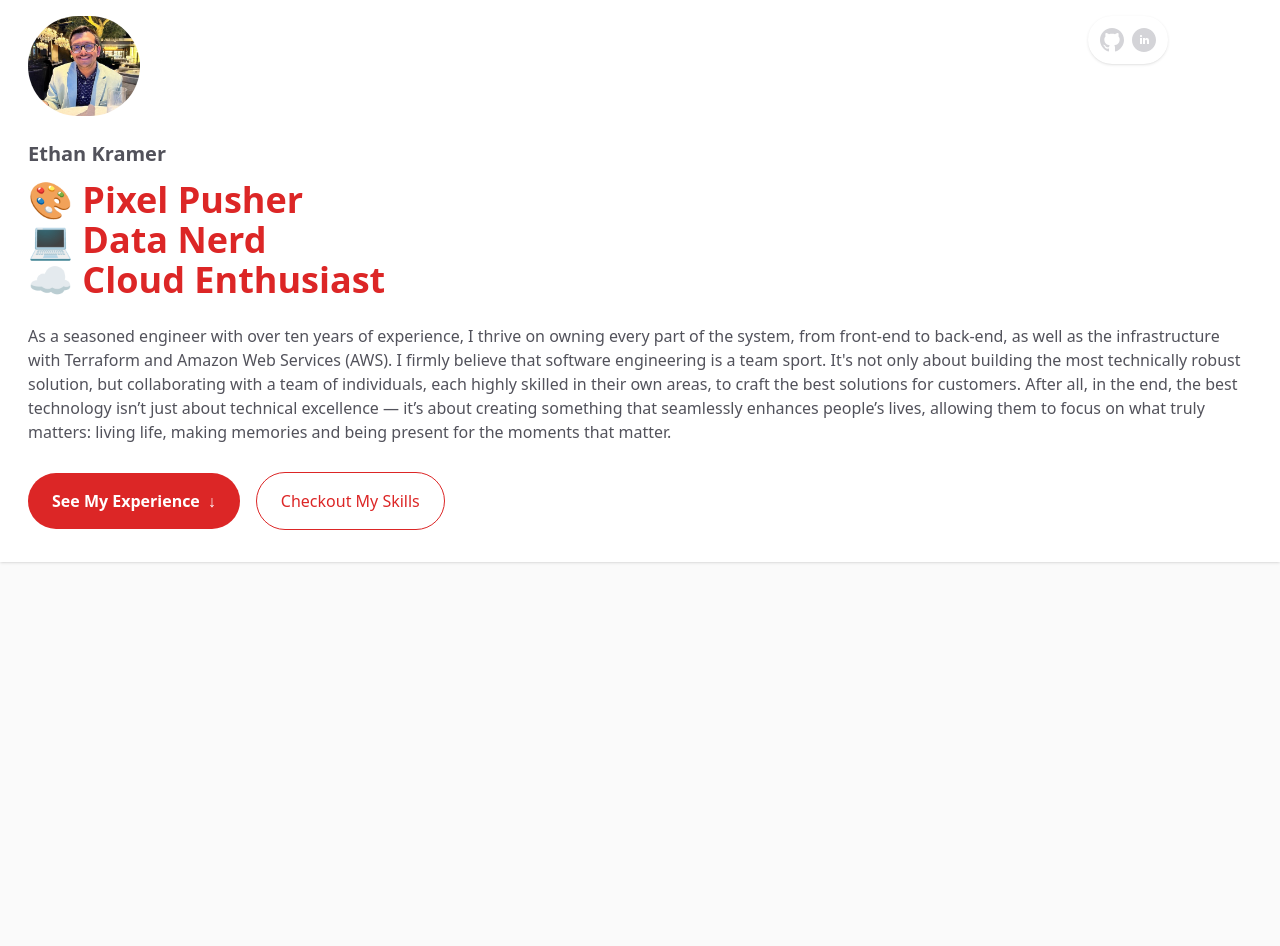
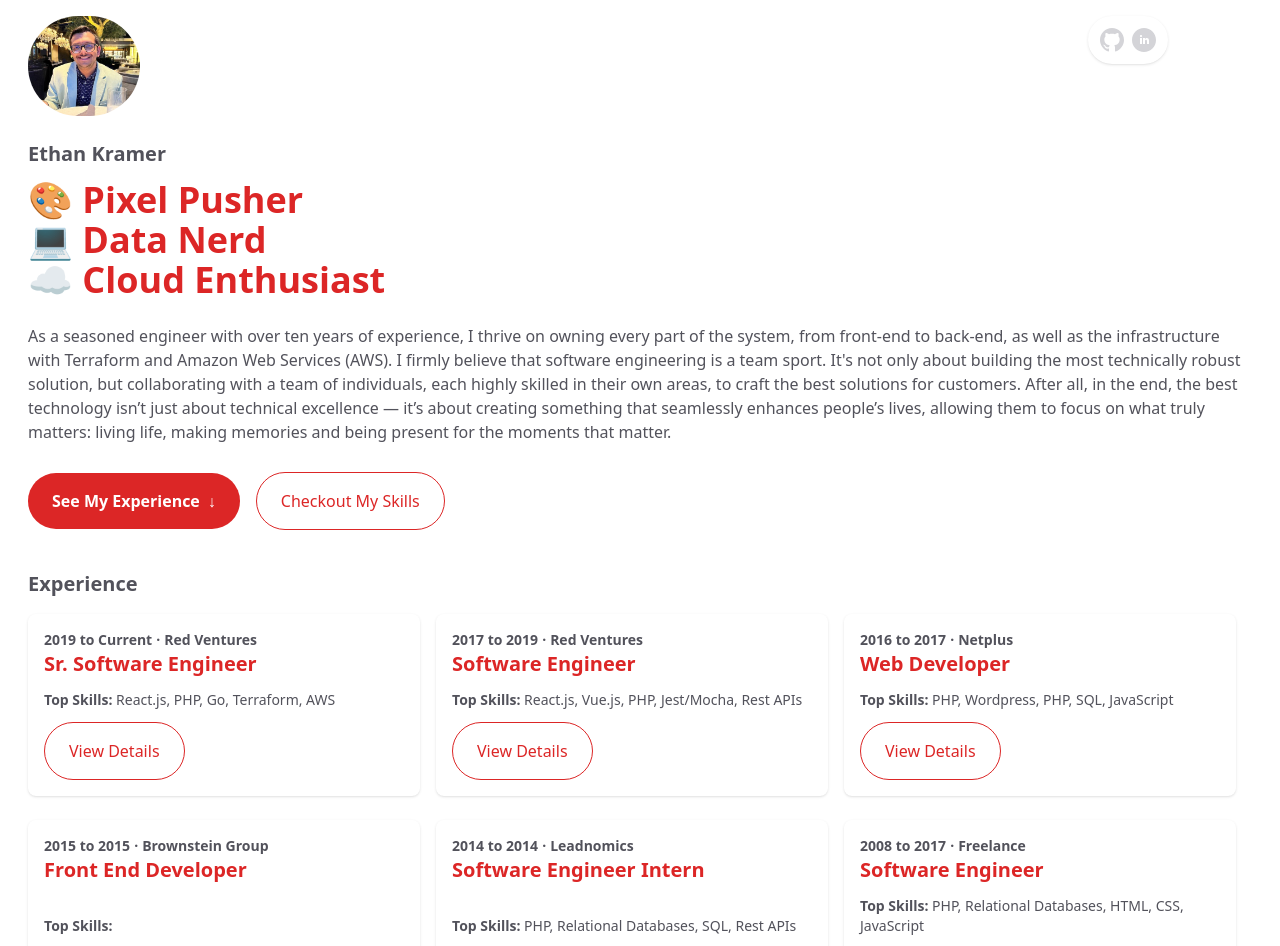
Before and after one commit to ekdevdes/ethankr-me, a React (Vite) app: page / in a window 1280 px wide. Shown: the top 946 px of the page. Before the commit the page ends 800 px from the top, so only its background shows below. Built offline with nearby package versions, Linux system fonts and the light colour scheme.

Commit message:
feat: initial pass at experience section

```diff
--- a/package.json
+++ b/package.json
@@ -12,10 +12,12 @@
   },
   "dependencies": {
     "classnames": "^2.5.1",
+    "lodash": "^4.17.21",
     "react": "^18.2.0",
     "react-dom": "^18.2.0"
   },
   "devDependencies": {
+    "@types/lodash": "^4.17.4",
     "@types/react": "^18.2.66",
     "@types/react-dom": "^18.2.22",
     "@typescript-eslint/eslint-plugin": "^7.2.0",
--- a/src/components/App.tsx
+++ b/src/components/App.tsx
@@ -1,13 +1,24 @@
-import { FC } from 'react'
+import { FC, useState, useEffect } from 'react'
+import isEmpty from 'lodash/isEmpty'
+import { Experience as ExperienceType } from '../types/experience'
+import expData from '../data/experience.json'
 
 import Hero from './Hero'
 import Nav from './Nav'
+import Experience from './Experience'
 
 const App: FC = () => {
+  const [exp, setExp] = useState<ExperienceType>()
+
+  useEffect(() => {
+    setExp(expData)
+  }, [])
+
   return (
     <div className="lg:container lg:mx-auto p-4 bg-white shadow-sm lg:shadow relative">
       <Nav />
       <Hero />
+      {!isEmpty(exp) && <Experience jobs={exp.jobs} />}
     </div>
   )
 }
--- /dev/null
+++ b/src/components/Experience.tsx
@@ -0,0 +1,25 @@
+import { FC } from 'react'
+import { Job as JobType } from '../types/experience'
+
+import Job from './Job'
+
+type ExpProps = {
+  jobs: JobType[]
+}
+
+const Experience: FC<ExpProps> = ({ jobs }) => {
+  return (
+    <div className="mt-3">
+      <p className="text-xl text-zinc-600 font-bold p-3 pb-0 selection:bg-red-700 selection:text-white">
+        Experience
+      </p>
+      <div className="grid grid-cols-1 md:grid-cols-2 lg:grid-cols-3 mt-4 px-3">
+        {jobs.map(job => {
+          return <Job details={job} key={job.id} />
+        })}
+      </div>
+    </div>
+  )
+}
+
+export default Experience
--- a/src/components/Hero.tsx
+++ b/src/components/Hero.tsx
@@ -44,7 +44,7 @@ const Hero: FC = () => {
       <div className="px-3 pt-6 md:pt-4 pb-4">
         <Button
           type="primary"
-          className="mb-4 md:mr-4 md:mb-0 lg:pr-10 relative group text-center md:text-left"
+          className="mb-4 md:mr-4 md:mb-0 lg:pr-10 relative group"
         >
           See My Experience
           <span
@@ -54,9 +54,7 @@ const Hero: FC = () => {
             &darr;
           </span>
         </Button>
-        <Button type="secondary" className="text-center md:text-left">
-          Checkout My Skills
-        </Button>
+        <Button type="secondary">Checkout My Skills</Button>
       </div>
     </div>
   )
--- /dev/null
+++ b/src/components/Job.tsx
@@ -0,0 +1,44 @@
+import { FC } from 'react'
+import has from 'lodash/has'
+import { Job as JobType } from '../types/experience'
+
+import Button from '../components/shared/Button'
+
+type JobProps = {
+  details: JobType
+}
+
+const Job: FC<JobProps> = ({ details }) => {
+  return (
+    <div className="shadow rounded-lg mr-4 mb-6 p-4 flex flex-col">
+      <p className="text-sm font-bold text-zinc-600 selection:bg-red-700 selection:text-white">
+        <span>{details.year_from}&nbsp;</span>
+        {has(details, 'year_to') ? (
+          <>
+            to <span>{details.year_to}</span>
+          </>
+        ) : (
+          <>
+            to <span>Current</span>
+          </>
+        )}
+        <span className="mx-1">&middot;</span>
+        <span>{details.company}</span>
+      </p>
+      <p className="text-xl text-red-600 font-bold mb-3 selection:bg-red-700 selection:text-white">
+        {details.position}
+      </p>
+      <div className="mt-auto">
+        <p className="text-sm font-bold text-zinc-600 selection:bg-red-700 selection:text-white mb-3">
+          Top Skills:{' '}
+          <span className="font-normal">{details.skills.join(', ')}</span>
+        </p>
+        <Button type="secondary" className="py-1 px-3 md:py-1 md:px-3">
+          View Details {/* some icon */}
+        </Button>
+      </div>
+    </div>
+  )
+}
+
+export default Job
--- a/src/components/shared/Button.tsx
+++ b/src/components/shared/Button.tsx
@@ -32,6 +32,7 @@ const Button: FC<ButtonProps> = ({ children, type, className = '' }) => {
           rounded-full
           block md:inline-block
           py-2 px-4 md:py-4 md:px-6
+          text-center md:text-left
           transition-colors duration-300
         `,
         className,
--- /dev/null
+++ b/src/data/experience.json
@@ -0,0 +1,53 @@
+{
+  "jobs": [
+    {
+      "id": 1,
+      "position": "Sr. Software Engineer",
+      "company": "Red Ventures",
+      "year_from": 2019,
+      "skills": ["React.js", "PHP", "Go", "Terraform", "AWS"]
+    },
+    {
+      "id": 2,
+      "position": "Software Engineer",
+      "company": "Red Ventures",
+      "year_from": 2017,
+      "year_to": 2019,
+      "skills": ["React.js", "Vue.js", "PHP", "Jest/Mocha", "Rest APIs"]
+    },
+    {
+      "id": 3,
+      "position": "Web Developer",
+      "company": "Netplus",
+      "year_from": 2016,
+      "year_to": 2017,
+      "skills": ["PHP", "Wordpress", "PHP", "SQL", "JavaScript"]
+    },
+    {
+      "id": 4,
+      "position": "Front End Developer",
+      "company": "Brownstein Group",
+      "year_from": 2015,
+      "year_to": 2015,
+      "type": "Short Term Contract",
+      "skills": []
+    },
+    {
+      "id": 5,
+      "position": "Software Engineer Intern",
+      "company": "Leadnomics",
+      "year_from": 2014,
+      "year_to": 2014,
+      "type": "Summer Internship",
+      "skills": ["PHP", "Relational Databases", "SQL", "Rest APIs"]
+    },
+    {
+      "id": 6,
+      "position": "Software Engineer",
+      "company": "Freelance",
+      "year_from": 2008,
+      "year_to": 2017,
+      "skills": ["PHP", "Relational Databases", "HTML", "CSS", "JavaScript"]
+    }
+  ]
+}
```
Also changed, not shown: src/types/experience.d.ts (added, +13 -0 lines), 1 other file (tests, documents, lock files or other folders).
